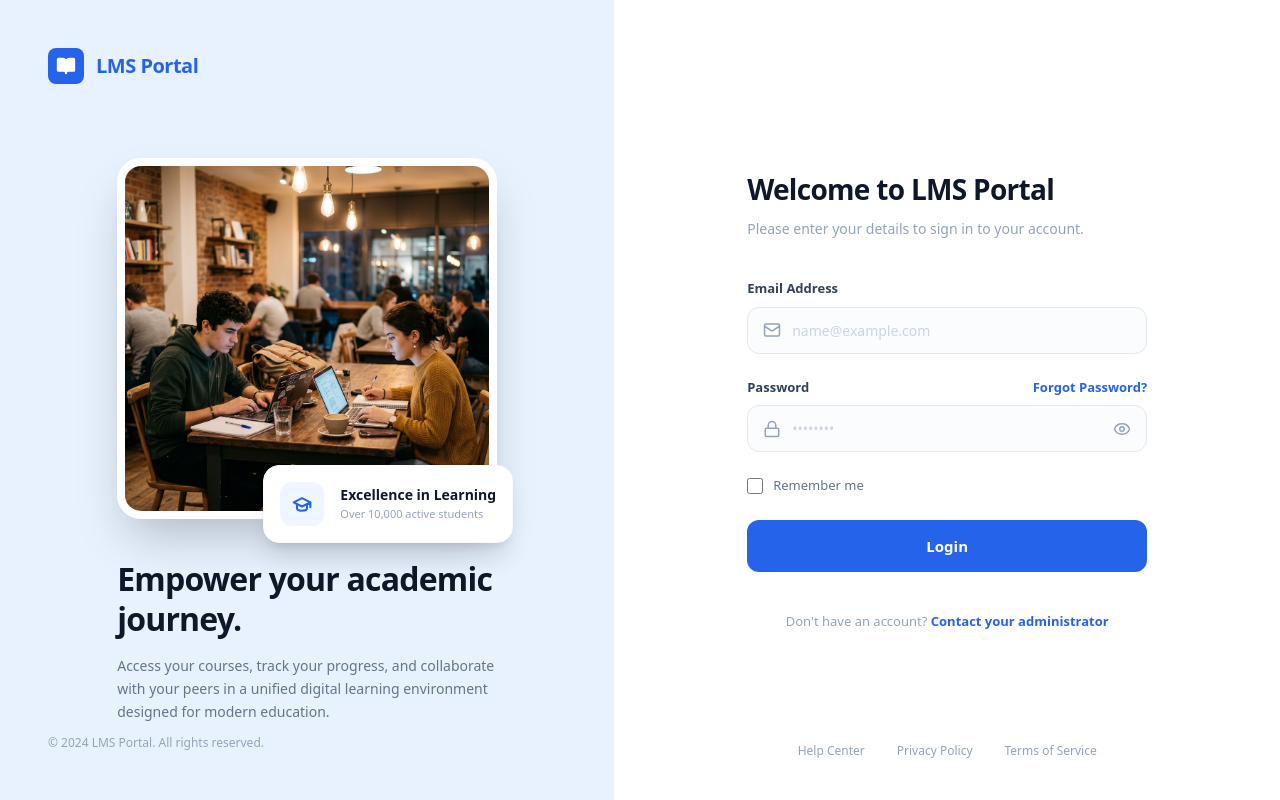
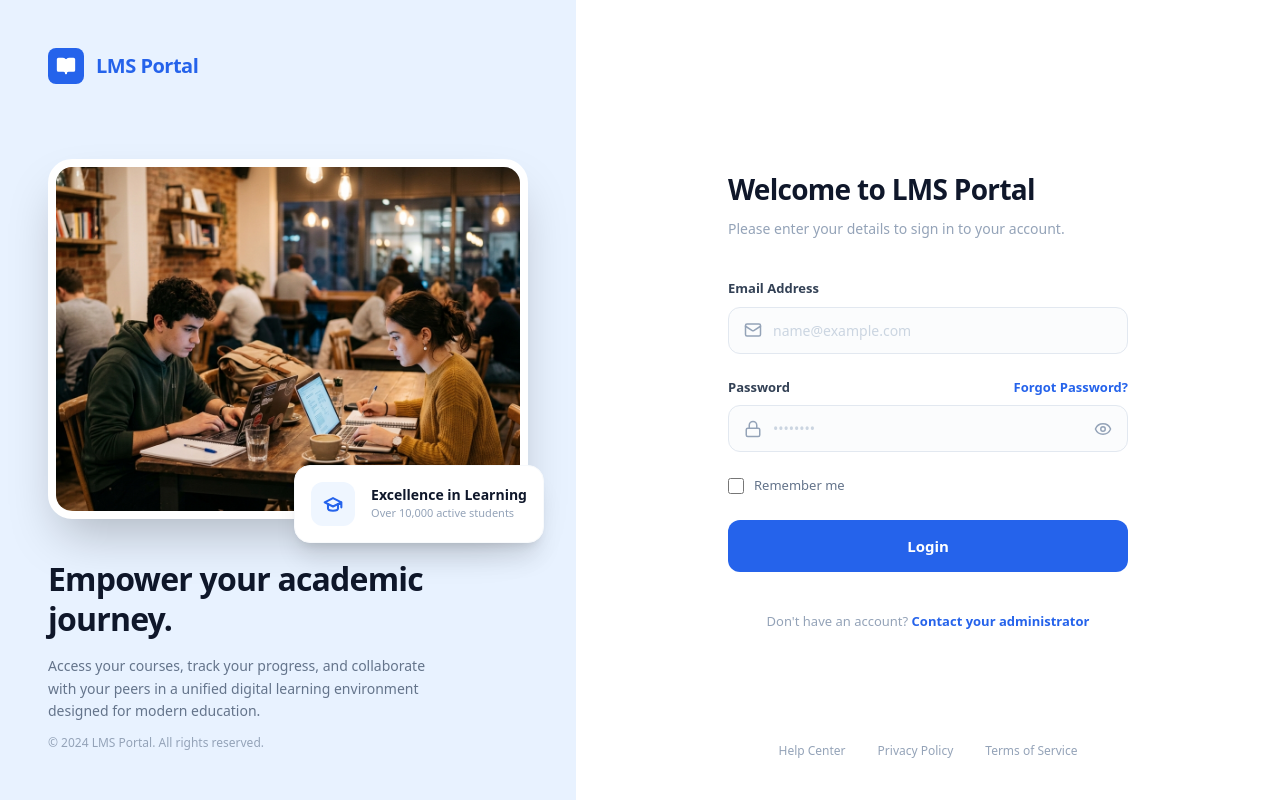
Before and after one commit to prasanthi-transetu/platform_course, a Next.js app: page /login in a window 1280 px wide. Built offline with nearby package versions, Linux system fonts and the light colour scheme.

Commit message:
feat: complete integration of fetch users API and improve role filtering

```diff
--- a/app/admin/users/page.tsx
+++ b/app/admin/users/page.tsx
@@ -142,7 +142,7 @@ export default function UsersPage() {
     alert("User deleted successfully!");
   };
 
-  const roles = ["All Roles", "Admin", "Institution Rep", "Tutor"];
+  const roles = ["All Roles", "Admin", "Institution Representative", "Tutor"];
   const currentData = users; // Use real data from API
 
   const filtered = currentData.filter((u) => {
@@ -150,7 +150,10 @@ export default function UsersPage() {
       u.name.toLowerCase().includes(searchQuery.toLowerCase()) ||
       u.email.toLowerCase().includes(searchQuery.toLowerCase()) ||
       u.id.toLowerCase().includes(searchQuery.toLowerCase());
-    const matchesRole = roleFilter === "All Roles" || u.role === roleFilter;
+
+    // Handle both short and long forms of the role for filtering
+    const normalizedUserRole = u.role === "Institution Rep" ? "Institution Representative" : u.role;
+    const matchesRole = roleFilter === "All Roles" || normalizedUserRole === roleFilter;
     return matchesSearch && matchesRole;
   });
 
@@ -279,7 +282,12 @@ export default function UsersPage() {
         </div>
 
         {/* TABLE */}
-        <div className="overflow-x-auto">
+        <div className="overflow-x-auto min-h-[300px] relative">
+          {isFetching && (
+            <div className="absolute inset-0 bg-white/50 flex items-center justify-center z-10 backdrop-blur-[1px]">
+               <Loader2 className="w-8 h-8 text-blue-600 animate-spin" />
+            </div>
+          )}
           <table className="w-full text-sm text-left">
             <thead className="text-gray-500 font-medium border-b border-gray-100">
               <tr>
--- a/components/layouts/AuthLayout.tsx
+++ b/components/layouts/AuthLayout.tsx
@@ -8,11 +8,11 @@ interface AuthLayoutProps {
 
 export default function AuthLayout({ children }: AuthLayoutProps) {
   return (
-    <div className="min-h-screen flex w-full font-sans selection:bg-blue-100">
+    <div className="min-h-screen grid grid-cols-1 lg:grid-cols-[45%_1fr] font-sans selection:bg-blue-100 bg-white">
       {/* Left Pane (Branding & Image) */}
-      <div className="hidden lg:flex w-[48%] bg-[#E8F2FF] flex-col p-12 relative overflow-hidden">
+      <div className="hidden lg:flex bg-[#E8F2FF] flex-col p-12 relative overflow-hidden">
         {/* Logo */}
-        <div className="flex items-center gap-3 mb-16">
+        <div className="flex items-center gap-3 mb-16 z-20">
           <div className="bg-[#2563EB] p-2 rounded-lg text-white">
             <BookOpen size={20} fill="currentColor" />
           </div>
@@ -22,10 +22,10 @@ export default function AuthLayout({ children }: AuthLayoutProps) {
         </div>
 
         {/* Central Content */}
-        <div className="flex-1 flex flex-col justify-center max-w-lg mx-auto">
+        <div className="flex-1 flex flex-col justify-center max-w-lg mx-auto w-full z-20">
           {/* Image Container with Floating Badge */}
           <div className="relative w-full mb-10">
-            <div className="relative aspect-[4/3.8] rounded-3xl overflow-hidden shadow-2xl border-[8px] border-white">
+            <div className="relative aspect-[4/3] rounded-3xl overflow-hidden shadow-2xl border-[8px] border-white bg-white">
               <Image
                 src="/auth-image.png"
                 alt="Students studying"
@@ -36,7 +36,7 @@ export default function AuthLayout({ children }: AuthLayoutProps) {
             </div>
 
             {/* Floating Badge */}
-            <div className="absolute -bottom-6 -right-4 bg-white rounded-2xl shadow-xl p-4 flex items-center gap-4 z-10 border border-slate-50 animate-in fade-in zoom-in duration-500 delay-300">
+            <div className="absolute -bottom-6 -right-4 bg-white rounded-2xl shadow-xl p-4 flex items-center gap-4 z-30 border border-slate-50 animate-in fade-in zoom-in duration-500 delay-300">
               <div className="bg-blue-50 text-blue-600 p-3 rounded-xl">
                 <svg
                   xmlns="http://www.w3.org/2000/svg"
@@ -78,14 +78,14 @@ export default function AuthLayout({ children }: AuthLayoutProps) {
         </div>
 
         {/* Footer */}
-        <div className="mt-auto text-[12px] text-slate-400 font-medium">
+        <div className="mt-auto text-[12px] text-slate-400 font-medium z-20">
           © 2024 LMS Portal. All rights reserved.
         </div>
       </div>
 
       {/* Right Pane (Dynamic Content) */}
-      <div className="flex-1 bg-white flex flex-col justify-center px-6 sm:px-16 md:px-24 xl:px-32 relative">
-        <div className="w-full max-w-[400px] mx-auto">
+      <div className="flex flex-col justify-center px-6 sm:px-16 md:px-24 xl:px-32 relative bg-white">
+        <div className="w-full max-w-[400px] mx-auto py-12 lg:py-0">
           {children}
         </div>
 
```
